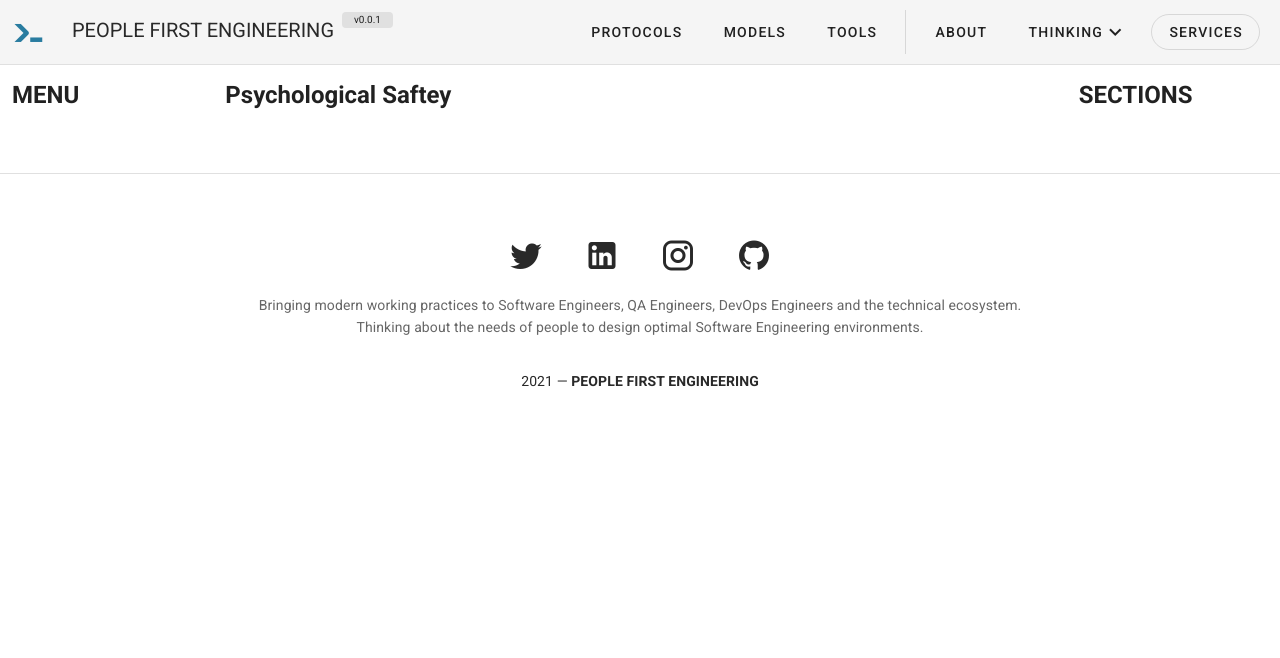
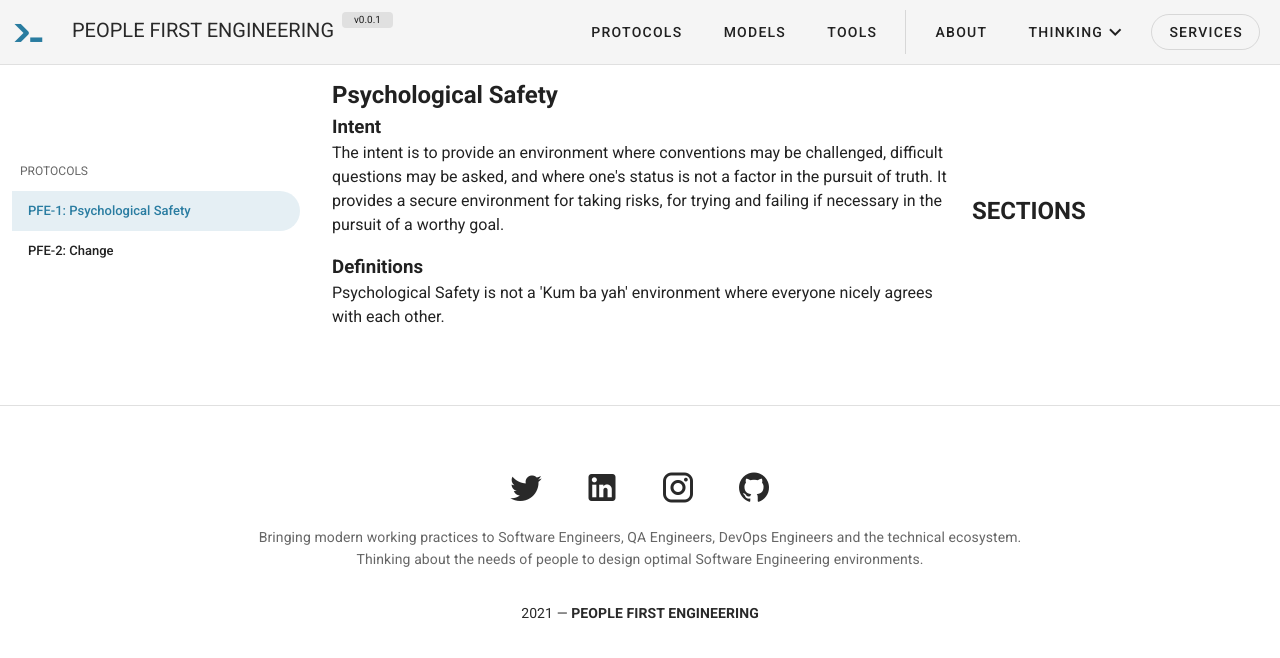
Before and after one commit to JohnD-EE/people-first-engineering, a Vue app: page /protocols in a window 1280 px wide. Shown: the top 658 px of the page. Built offline with nearby package versions, Linux system fonts and the light colour scheme.

Commit message:
Protocol display

```diff
--- a/src/components/DocsMain.vue
+++ b/src/components/DocsMain.vue
@@ -3,9 +3,44 @@
         <v-row>
             <v-col cols="12">
                 <div
+                class=""
                     v-for="(item, i) in data"
                     :key="i">
-                <h1>{{item.name}}</h1>
+                <h1 class=""> {{item.name}}</h1>
+                <div v-if="item.intent.length">
+                <h3>
+                    Intent
+                </h3>
+
+                <div
+                v-for="(content, c) in item.intent"
+                    :key="c" >
+                    <p>{{content}}</p>
+                </div>
+
+                </div>
+                <div v-if="item.definitions.length">
+                <h3>
+                    Definitions
+                </h3>
+
+                <div
+                v-for="(content, c) in item.definitions"
+                    :key="c" >
+                    <p>{{content}}</p>
+                </div>
+
+                </div>
+                <div v-if="item.overview.length">
+                <h3>
+                    Overview
+                </h3>
+                <div
+                v-for="(content, c) in item.overview"
+                    :key="c" >
+                    <p>{{content}}</p>
+                </div>
+                </div>
                 </div>
             </v-col>
         </v-row>
--- a/src/components/DocsMenu.vue
+++ b/src/components/DocsMenu.vue
@@ -2,7 +2,23 @@
     <div>
         <v-row>
             <v-col cols="12">
-                <h1>MENU</h1>
+                <v-list dense shaped>
+      <v-subheader>PROTOCOLS</v-subheader>
+      <v-list-item-group
+        v-model="selectedItem"
+        color="secondary"
+      >
+        <v-list-item
+          v-for="(item, i) in data"
+          :key="i"
+        >
+          <v-list-item-content>
+            <v-list-item-title>{{item.ref}}: {{item.name}}</v-list-item-title>
+          </v-list-item-content>
+        </v-list-item>
+      </v-list-item-group>
+    </v-list>
+
             </v-col>
         </v-row>
     </div>
@@ -11,8 +27,16 @@
 <script>
 export default {
   data: () => ({
-      //
+      selectedItem: 0
   }),
-    props: ['data']
+    props: ['data'],
+    watch: {
+        selectedItem (value) {
+            console.log('selected', value)
+            const newRef = this.data[value].ref
+            console.log('newRef ', newRef )
+            this.$emit('protocolChange', newRef)
+        }
+    }
 }
 </script>
--- a/src/data/protocols/psychologicalSafety.js
+++ b/src/data/protocols/psychologicalSafety.js
@@ -23,7 +23,7 @@ const protocol = {
 */
 
 const protocol = {
-    name: 'Psychological Saftey',
+    name: 'Psychological Safety',
     keyName: 'psychologicalSafety',
     intent: [
         'The intent is to provide an environment where conventions may be challenged, difficult questions may be asked, and where one\'s status is not a factor in the pursuit of truth. It provides a secure environment for taking risks, for trying and failing if necessary in the pursuit of a worthy goal.'
@@ -42,7 +42,7 @@ const protocol = {
         {
             name: 'Questioning Others',
             paragraphs: [
-                'Psychological Saftey MUST NOT be used as an excuse to be rude or disrespectful'
+                'Psychological Safety MUST NOT be used as an excuse to be rude or disrespectful'
             ]
         },
     ],
--- a/src/views/Protocols.vue
+++ b/src/views/Protocols.vue
@@ -1,14 +1,14 @@
 <template>
   <section id="protocols">
-    <v-container fluid class="pb-15 ">
+    <v-container fluid class="pb-15">
       <v-row align="center" justify="center">
-        <v-col cols="12" md="2">
-          <docsMenu :data="menuData"></docsMenu>
+        <v-col cols="12" md="3">
+          <docsMenu :data="menuData" @protocolChange="onProtocolChange"></docsMenu>
         </v-col>
-        <v-col cols="12" md="8">
+        <v-col cols="12" md="6">
           <docsMain :data="mainData"></docsMain>
         </v-col>
-        <v-col cols="12" md="2">
+        <v-col cols="12" md="3">
           <docsSections :data="sectionsData"></docsSections>
         </v-col>
       </v-row>
@@ -45,7 +45,7 @@ export default {
       return ''
     },
     menuData () {
-      return this.keys
+      return this.keys.data
     },
     mainData () {
       console.log('selectedProtocolData', this.selectedProtocolData.keyName)
@@ -58,11 +58,16 @@ export default {
           return this.change
         default:
           return ''
-}
+      }
     },
     sectionsData () {
       return ''
     }
+  },
+  methods: {
+    onProtocolChange (newRef) {
+      this.selectedRef = newRef
+    }
   }
 }
 </script>
```
